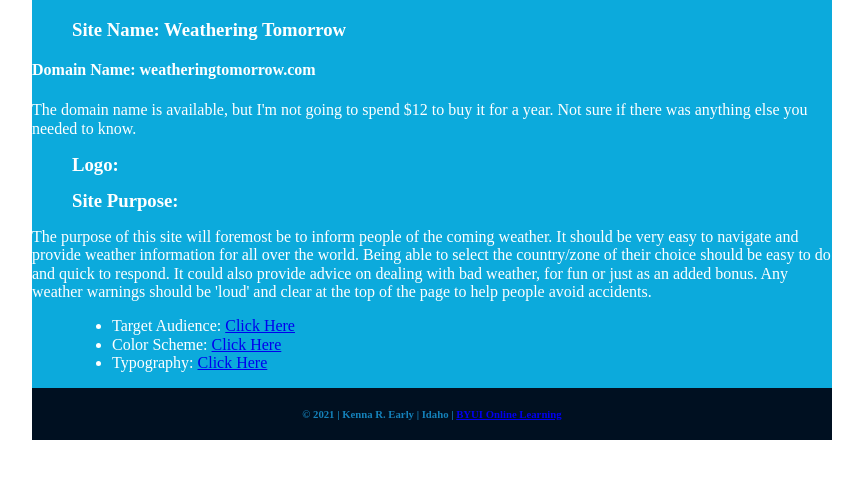
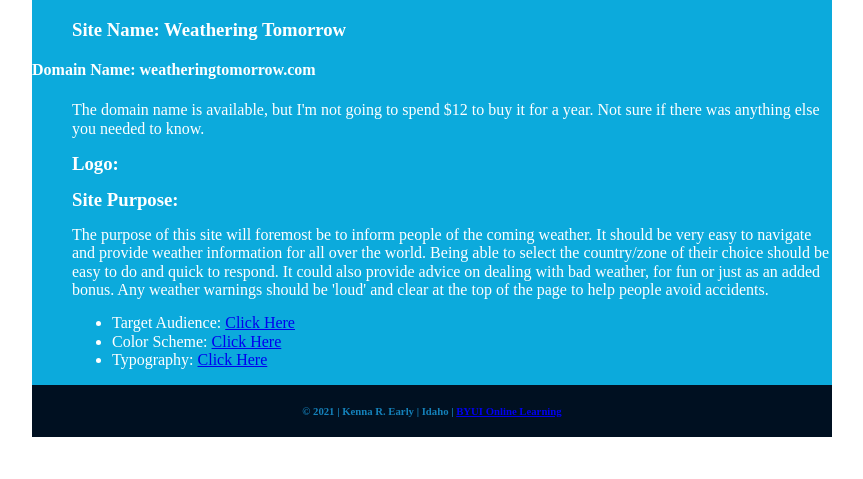
Before and after one commit to KREarly/KREarly.github.io, a plain HTML site: page lesson3/index.html in a window 1280 px wide. Shown: the part 101-580 px from the top of the page, without its empty margins (208-1071 px from the left). Drawn offline with Linux system fonts and the light colour scheme; files that its build step writes are made by us from their sources.

Commit message:
lesson3 v2

```diff
--- a/lesson3/lesson3.css
+++ b/lesson3/lesson3.css
@@ -14,6 +14,12 @@ h3 {
 h6 {
     margin: 0px;
 
+}
+
+p {
+    margin-left: 40px;
+    margin-top: 15px;
+    margin-bottom: 15px;
 }
 
 ul {
```
